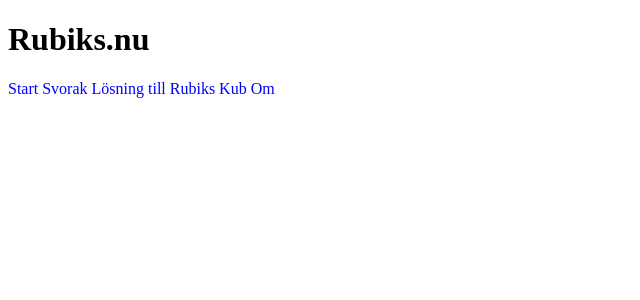
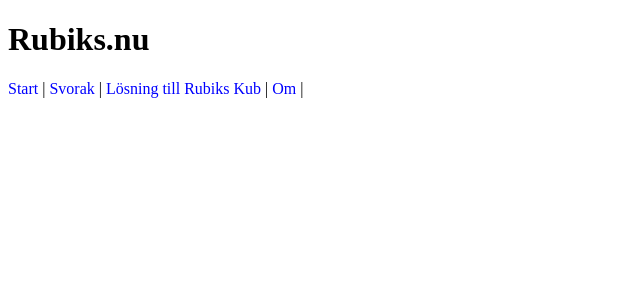
Before and after one commit to rubiksnu/rubiksnu.github.io, a Jekyll site: the page built from index.html, in a window 1280 px wide. Shown: the top 300 px of the page, without its empty margins (0-640 px from the left). Built offline with Jekyll 4.4.1, drawn with Linux system fonts in a browser that asks for light colours.

```diff
--- a/_layouts/default.html
+++ b/_layouts/default.html
@@ -15,10 +15,10 @@
   <body>
     <h1>Rubiks.nu</h1>
     <div>
-      <a href="/">Start</a>
-      <a href="/svorak">Svorak</a>
-      <a href="/rubiks">Lösning till Rubiks Kub</a>
-      <a href="/om">Om</a>
+      <a href="/">Start</a> |
+      <a href="/svorak">Svorak</a> |
+      <a href="/rubiks">Lösning till Rubiks Kub</a> |
+      <a href="/om">Om</a> |
     </div>
     <div>
         {{ content }}
```
